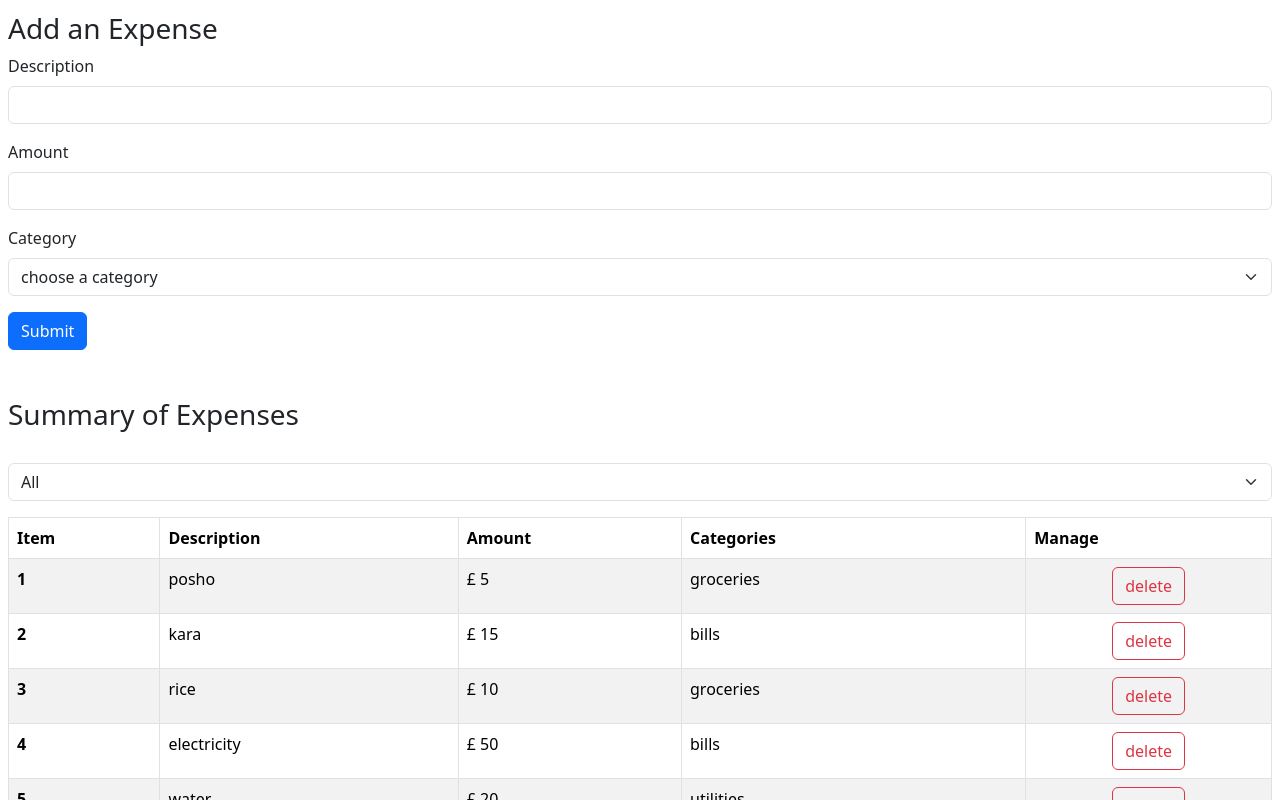
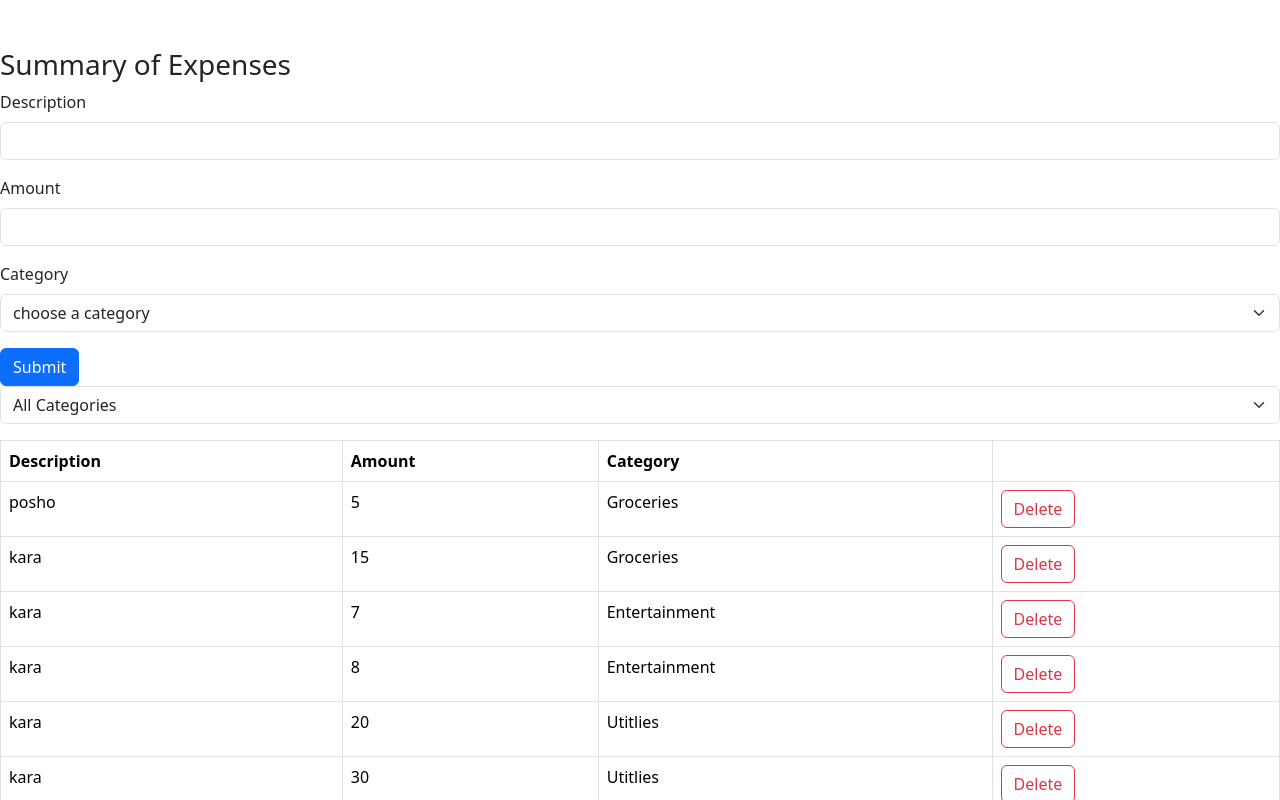
Before and after one commit to IsaacSemb/simple_expense_tracker_react, a React (Vite) app: page / in a window 1280 px wide. Shown: the top 800 px of the page. Built offline with nearby package versions, Linux system fonts and the light colour scheme.

Commit message:
implementing the teacher's solution

```diff
--- /dev/null
+++ b/src/expense-tracker/App_Expense_Tracker.tsx
@@ -0,0 +1,57 @@
+import { useState } from "react";
+import ExpenseTable from "./components/ExpenseTable";
+import ExpenseFilter from "./components/ExpenseFilter";
+import Form from "./components/Form";
+import singleExpenseObject from "./interfaces/singleExpenseObject";
+
+function App_Expense_Tracker() {
+  const [allExpenses, setAllExpenses] = useState([
+    { expenseId: 1, description: "posho", amount: 5, category: "Groceries" },
+    { expenseId: 2, description: "kara", amount: 15, category: "Groceries" },
+    { expenseId: 3, description: "kara", amount: 7, category: "Entertainment" },
+    { expenseId: 4, description: "kara", amount: 8, category: "Entertainment" },
+    { expenseId: 5, description: "kara", amount: 20, category: "Utitlies" },
+    { expenseId: 6, description: "kara", amount: 30, category: "Utitlies" },
+  ]);
+
+  const [selectedCategory, setSelectedCategory] = useState<string>();
+
+  const visibleExpenses = selectedCategory
+    ? allExpenses.filter(
+        (expensesListObject) => expensesListObject.category === selectedCategory
+      )
+    : allExpenses;
+
+  function handleOnSubmitPressed(data: singleExpenseObject) {
+    console.log("form submit pressed in form component ");
+    console.log(data);
+
+    // add the content to all expenses
+    setAllExpenses([...allExpenses, { ...data, expenseId: 1 }]);
+    console.log(allExpenses);
+  }
+
+  return (
+    <>
+      <Form onSubmitPressed={handleOnSubmitPressed} />
+
+      <div className="mb-3">
+        <ExpenseFilter
+          onSelectCategory={(category) => setSelectedCategory(category)}
+        />
+      </div>
+
+      <ExpenseTable
+        expensesList={visibleExpenses}
+        onItemDelete={(expenseId) =>
+          setAllExpenses(
+            allExpenses.filter(
+              (expensesListObject) => expensesListObject.expenseId !== expenseId
+            )
+          )
+        }
+      />
+    </>
+  );
+}
+export default App_Expense_Tracker;
--- /dev/null
+++ b/src/expense-tracker/components/ExpenseFilter.tsx
@@ -0,0 +1,17 @@
+
+interface ExpenseFilterProps{
+    onSelectCategory: (category:string)=> void
+}
+
+function ExpenseFilter({onSelectCategory}:ExpenseFilterProps) {
+  return (
+    <select onChange={(event)=>onSelectCategory(event.target.value)} className="form-select">
+        <option value="">All Categories</option>
+        <option value="Groceries">Groceries</option>
+        <option value="Utitlies">Utilities</option>
+        <option value="Entertainment">Entertainment</option>
+    </select>
+  )
+}
+
+export default ExpenseFilter
--- /dev/null
+++ b/src/expense-tracker/components/ExpenseTable.tsx
@@ -0,0 +1,59 @@
+import singleExpenseObject from "../interfaces/singleExpenseObject"
+
+
+interface ExpenseTableProps{
+  expensesList: singleExpenseObject[]
+  onItemDelete: (expenseId:number)=>void
+}
+
+
+function ExpenseTable({expensesList, onItemDelete}:ExpenseTableProps) {
+  if (expensesList.length===0) return <h1 className="text-center">No Available Expenses</h1>
+
+  return (
+    <>
+
+    <table className="table table-bordered">
+    <thead>
+      <tr>
+        <th>Description</th>
+        <th>Amount</th>
+        <th>Category</th>
+        <th></th>
+      </tr>
+    </thead>
+    <tbody>
+      {
+        expensesList.map(
+          (expensesListObject)=>
+          <tr>
+            <td>{expensesListObject.description}</td>
+            <td>{expensesListObject.amount}</td>
+            <td>{expensesListObject.category}</td>
+            <td>
+              <button onClick={()=>onItemDelete(expensesListObject.expenseId)} className="btn btn-outline-danger">Delete</button>
+            </td>
+          </tr>
+        )
+      }
+    </tbody>
+    <tfoot>
+      <tr>
+        <td>Total</td>
+        <td>
+          {
+            expensesList.reduce(
+              (accumulator, expensesListObject)=> expensesListObject.amount+accumulator,0
+            ).toFixed(2)
+          }
+        </td>
+        <td></td>
+        <td></td>
+      </tr>
+    </tfoot>
+    </table>
+    </>
+  )
+}
+
+export default ExpenseTable
--- /dev/null
+++ b/src/expense-tracker/components/Form.tsx
@@ -0,0 +1,120 @@
+import { useState } from "react";
+import { useForm } from "react-hook-form";
+import singleExpenseObject from "../interfaces/singleExpenseObject";
+
+interface tableProps {
+  onSubmitPressed: (data: singleExpenseObject) => void;
+}
+
+function Form({ onSubmitPressed }: tableProps) {
+  // npm install react-hook-form
+  const {
+    // destructure the useForm object to get register, handleSublmit and formState
+    register,
+    handleSubmit,
+    // destructure this further to get the errors
+    formState: { errors },
+    // reset the entire form
+    reset,
+  } = useForm<singleExpenseObject>();
+
+  const [categories /* setCategories */] = useState<string[]>([
+    "groceries",
+    "utilities",
+    "entertainment",
+    "bills",
+  ]);
+
+  function capitalizeFirstLetter(str: string) {
+    if (!str) return ""; // Handle empty strings
+    return str.charAt(0).toUpperCase() + str.slice(1);
+  }
+
+  return (
+    <>
+      <h3 className="mt-5">Summary of Expenses</h3>
+
+      <form
+        onSubmit={handleSubmit((data) => {
+          reset();
+          onSubmitPressed(data);
+        })}
+      >
+        <div className="mb-3">
+          <label htmlFor="description" className="form-label">
+            Description
+          </label>
+          <input
+            {...register("description", {
+              required: true,
+              minLength: 3,
+            })}
+            id="description"
+            type="text"
+            className="form-control"
+          />
+          {/* handle errors */}
+          {errors.description?.type === "required" && (
+            <p className="text-danger">this field is required</p>
+          )}
+          {errors.description?.type === "minLength" && (
+            <p className="text-danger">name must be more than 3 characters</p>
+          )}
+        </div>
+        <div className="mb-3">
+          <label htmlFor="amount" className="form-label">
+            Amount
+          </label>
+          <input
+            {...register("amount", {
+              required: true,
+              min: 1,
+            })}
+            id="amount"
+            type="number"
+            className="form-control"
+          />
+          {/* handle errors */}
+          {errors.description?.type === "required" && (
+            <p className="text-danger">this field is required</p>
+          )}
+          {errors.amount?.type === "min" && (
+            <p className="text-danger">
+              amount should be atleast more than 1 pound
+            </p>
+          )}
+        </div>
+        <div className="mb-3">
+          <label htmlFor="category" className="form-label">
+            Category
+          </label>
+          <select
+            {...register("category", {
+              required: true,
+            })}
+            id="category"
+            className="form-select"
+            defaultValue=""
+          >
+            <option value="" disabled>
+              choose a category
+            </option>
+            {categories.map((category) => (
+              <option key={category} value={category}>
+                {capitalizeFirstLetter(category)}
+              </option>
+            ))}
+          </select>
+          {/* handle errors */}
+          {errors.category?.type === "required" && (
+            <p className="text-danger">this field is required</p>
+          )}
+        </div>
+        <button type="submit" className="btn btn-primary">
+          Submit
+        </button>
+      </form>
+    </>
+  );
+}
+export default Form;
--- /dev/null
+++ b/src/expense-tracker/interfaces/singleExpenseObject.tsx
@@ -0,0 +1,6 @@
+export default interface singleExpenseObject {
+  expenseId: number|string
+  description: string
+  amount: number
+  category: string
+}
--- a/src/main.tsx
+++ b/src/main.tsx
@@ -1,15 +1,16 @@
-import { StrictMode } from 'react'
-import { createRoot } from 'react-dom/client'
-import App from './App.tsx'
-import "./index.css"
+import { StrictMode } from "react";
+import { createRoot } from "react-dom/client";
+import "./index.css";
+import App_Expense_Tracker from "./expense-tracker/App_Expense_Tracker.tsx";
+// import App from './App.tsx'
 
 // bootstrap
 import "bootstrap/dist/css/bootstrap.css";
 import "bootstrap/dist/css/bootstrap.min.css";
 import "bootstrap/dist/js/bootstrap.bundle.min.js";
-
-createRoot(document.getElementById('root')!).render(
+createRoot(document.getElementById("root")!).render(
   <StrictMode>
-    <App />
-  </StrictMode>,
-)
+    {/* <App /> */}
+    <App_Expense_Tracker />
+  </StrictMode>
+);
```
Also changed, not shown: 2 other files (tests, documents, lock files or other folders).
